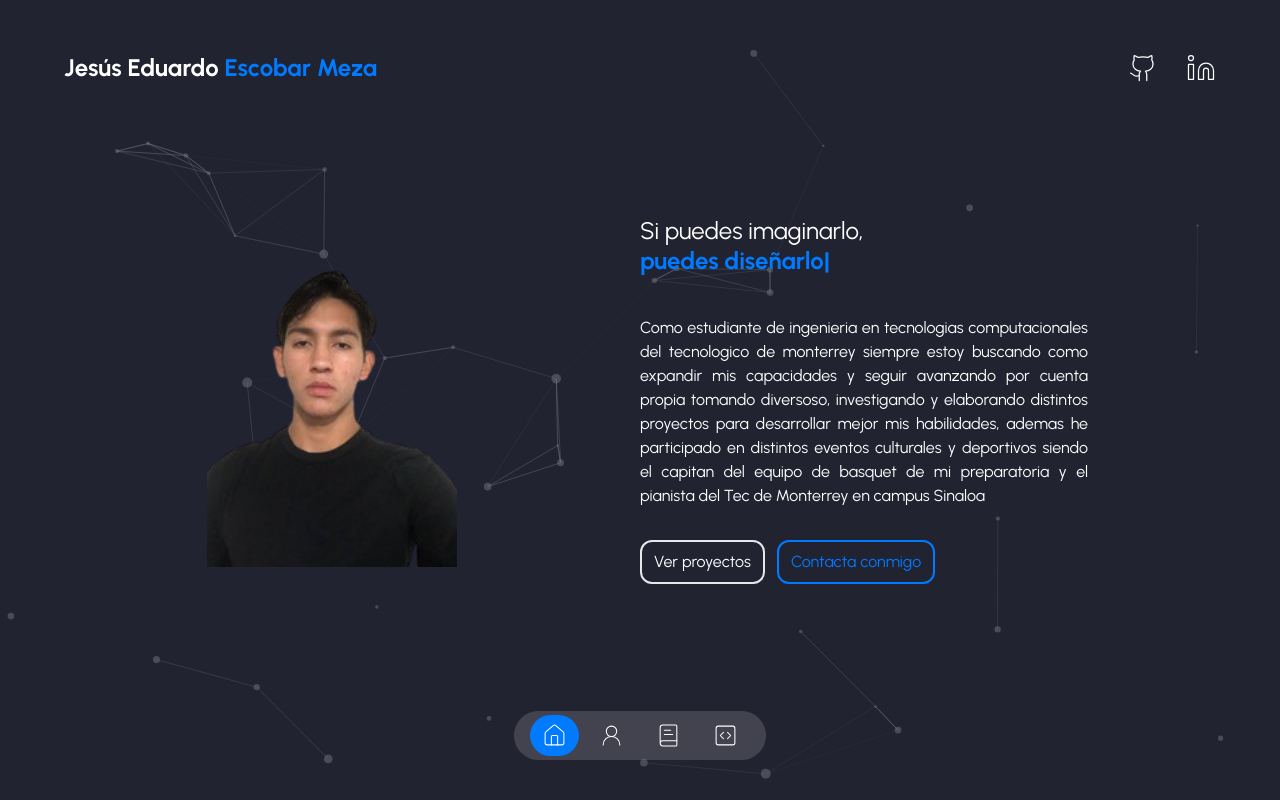
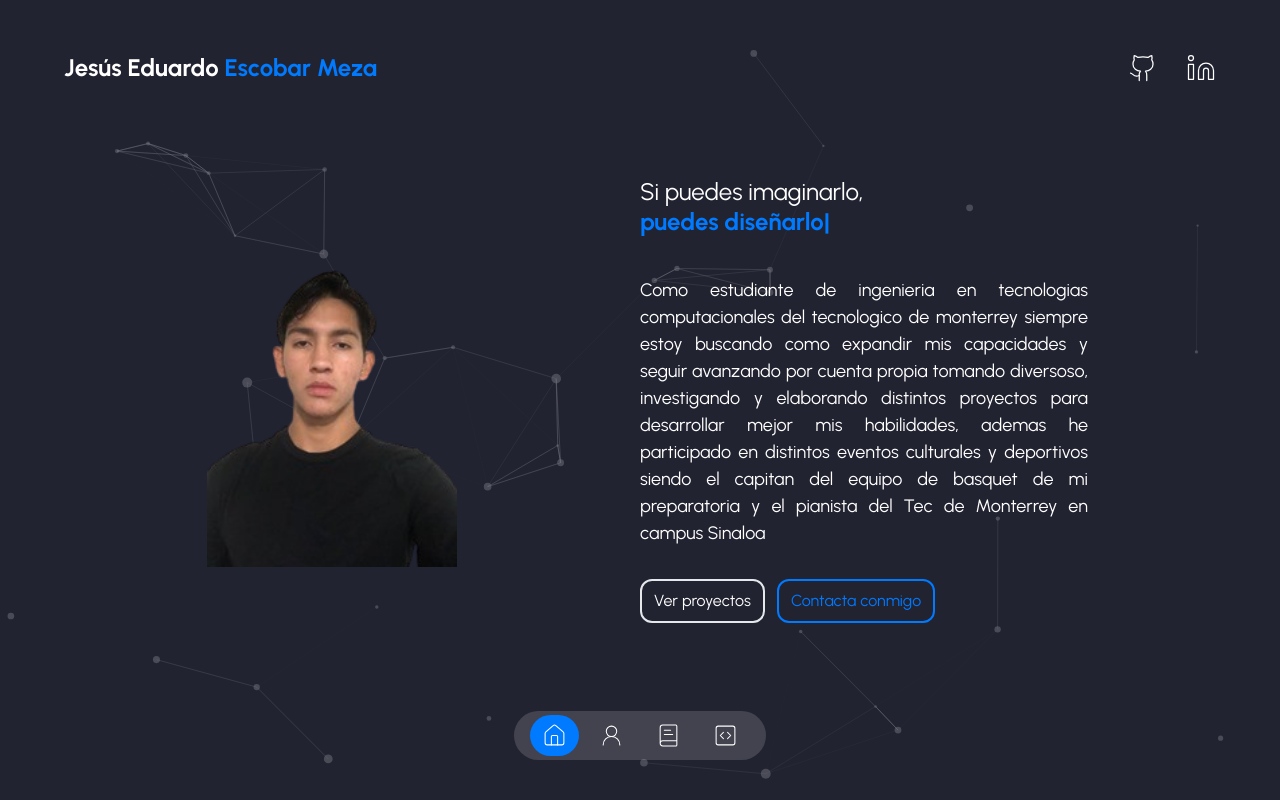
Before and after one commit to JesusWor/landing-pagejesusescobar, a Next.js app: page / in a window 1280 px wide. Built offline with nearby package versions, Linux system fonts and the light colour scheme.

Commit message:
Actualizacion de tamaño de letra

```diff
--- a/components/introduction.tsx
+++ b/components/introduction.tsx
@@ -29,7 +29,7 @@ const Introduction = () => {
                         />
                     </h1>
 
-                    <p className="mx-auto mb-2 text-40px md:mx-0 md:mb-8 text-justify">
+                    <p className="mx-auto mb-2 text-[18px] md:mx-0 md:mb-8 text-justify">
                         Como estudiante de ingenieria en tecnologias computacionales del tecnologico de monterrey siempre estoy buscando como expandir mis capacidades y seguir avanzando por cuenta propia tomando diversoso, investigando y elaborando distintos proyectos para desarrollar mejor mis habilidades, ademas he participado en distintos eventos culturales y deportivos siendo el capitan del equipo de basquet de mi preparatoria y el pianista del Tec de Monterrey en campus Sinaloa
                     </p>
 
```
